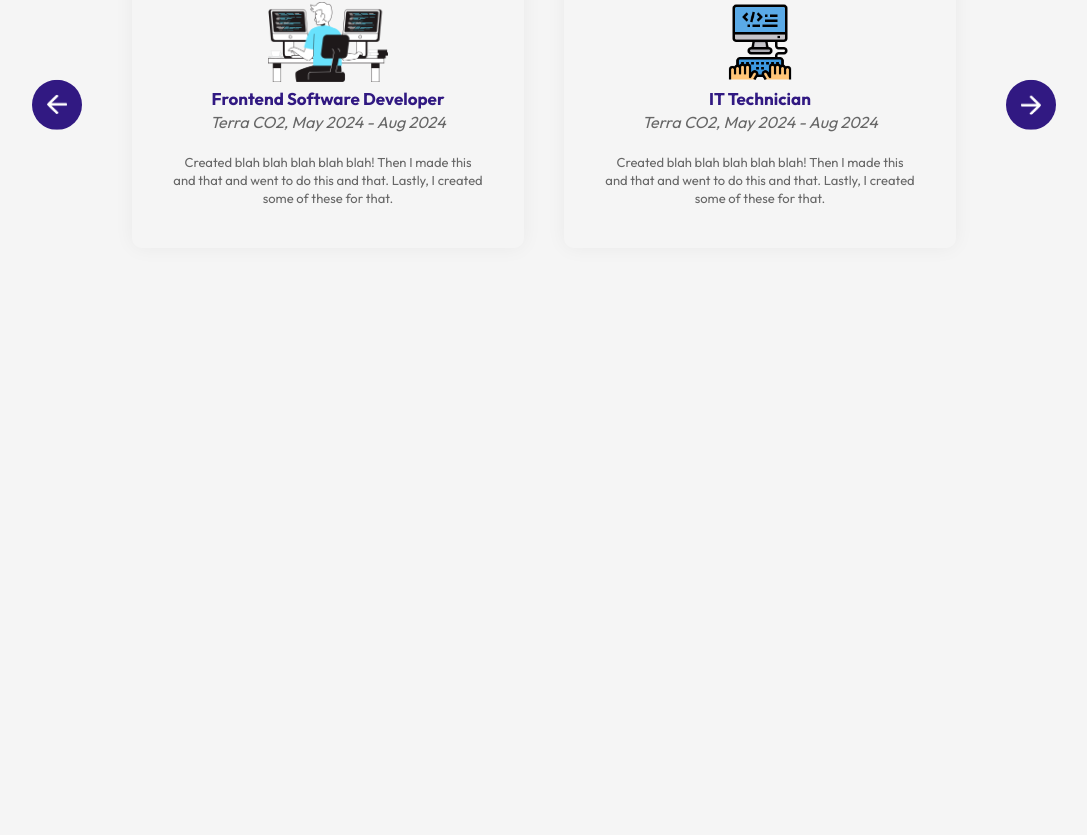
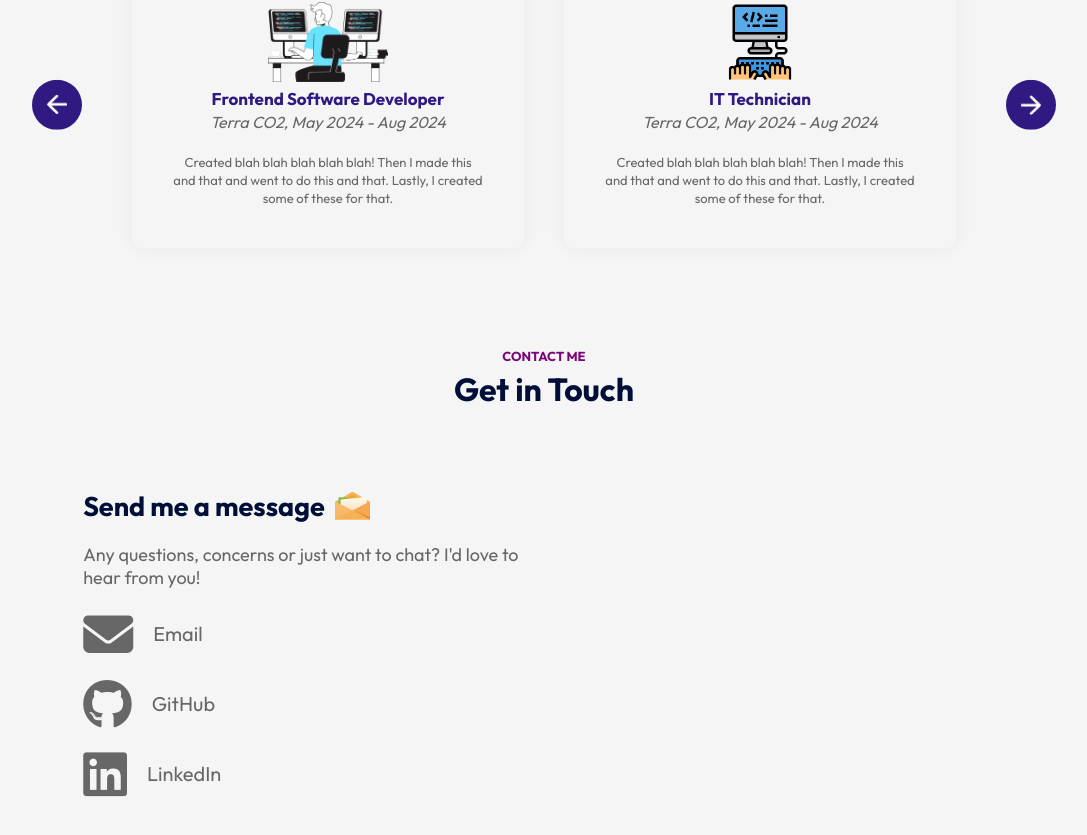
Before and after one commit to daniCodes1/daniCodes1.github.io, a React (Vite) app: page / in a window 1280 px wide. Shown: the part 2559-3394 px from the top of the page, without its empty margins (96-1183 px from the left). Before the commit the page ends 2907 px from the top, so only its background shows below. Built offline with nearby package versions, Linux system fonts and the light colour scheme.

Commit message:
Update app

```diff
--- a/src/App.jsx
+++ b/src/App.jsx
@@ -5,6 +5,7 @@ import About from './Components/About/About'
 import Projects from './Components/Projects/Projects'
 import Title from './Components/Title/Title'
 import Experiences from './Components/Experiences/Experiences'
+import Contact from './Components/Contact/Contact'
 
 const App = () => {
   return (
@@ -17,6 +18,8 @@ const App = () => {
         <Projects />
         <Title subTitle='Slideshow' title='Experiences '/>
         <Experiences />
+        <Title subTitle='Contact Me' title='Get in Touch '/>
+        <Contact />
       </div>
     </div>
   )
--- /dev/null
+++ b/src/Components/Contact/Contact.css
@@ -0,0 +1,42 @@
+.contact {
+  margin: 80px auto;
+  max-width: 90%;
+  display: flex;
+  align-content: center;
+  justify-content: space-between;
+}
+.contact-col {
+  flex-basis: 48%;
+  color: #676767;
+}
+.contact-col h3 {
+  color: #000F38;
+  font-weight: bolder;
+  font-size: 27px;
+  display: flex;
+  align-items: center;
+  margin-bottom: 20px;
+}
+.contact-col h3 img {
+  width: 35px;
+  margin-left: 10px;
+}
+.contact-col p {
+  max-width: 450px;
+  list-style: 0.3;
+  font-size: 18px;
+}
+.contact-col ul li {
+  display: flex;
+  align-items: center;
+  margin: 20px 0;
+}
+.social-icon .fa-github,
+.social-icon .fa-linkedin,
+.social-icon .fa-envelope {
+  font-size: 50px;
+}
+.contact-col ul li p {
+  margin-left: 20px;
+  font-size: 20px;
+}
--- /dev/null
+++ b/src/Components/Contact/Contact.jsx
@@ -0,0 +1,36 @@
+import React from 'react'
+import './Contact.css'
+import msg_icon from '../../assets/msg-icon.png'
+import '@fortawesome/fontawesome-free/css/all.css';
+
+const Contact = () => {
+  return (
+    <div className='contact'>
+      <div className="contact-col">
+        <h3> Send me a message <img src={msg_icon} alt="" /></h3>
+        <p>Any questions, concerns or just want to chat? I'd love to hear from you!</p>
+        <ul>
+          <li>  <a href="mailto:danirenn16@gmail.com"
+                class="social-icon"><i
+                  class="fa fa-envelope"></i></a>
+                  <p> Email </p>
+          </li>
+          <li> <a href="https://github.com/danicodes1"
+                class="social-icon"><i
+                  class="fab fa-github"></i></a>
+                  <p> GitHub </p>
+          </li>
+          <li> <a
+                href="https://ca.linkedin.com/in/dani-ren"
+                class="social-icon"><i
+                  class="fab fa-linkedin"></i></a>
+                  <p> LinkedIn </p>
+          </li>
+        </ul>
+      </div>
+      <div className="contact-col"></div>
+    </div>
+  )
+}
+
+export default Contact
```
Also changed, not shown: src/assets/mail-icon.png (added), src/assets/msg-icon.png (added).
